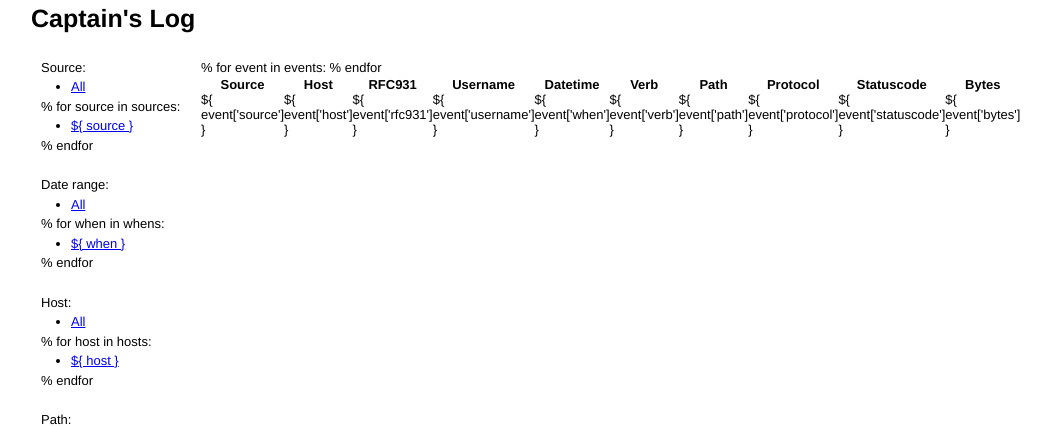
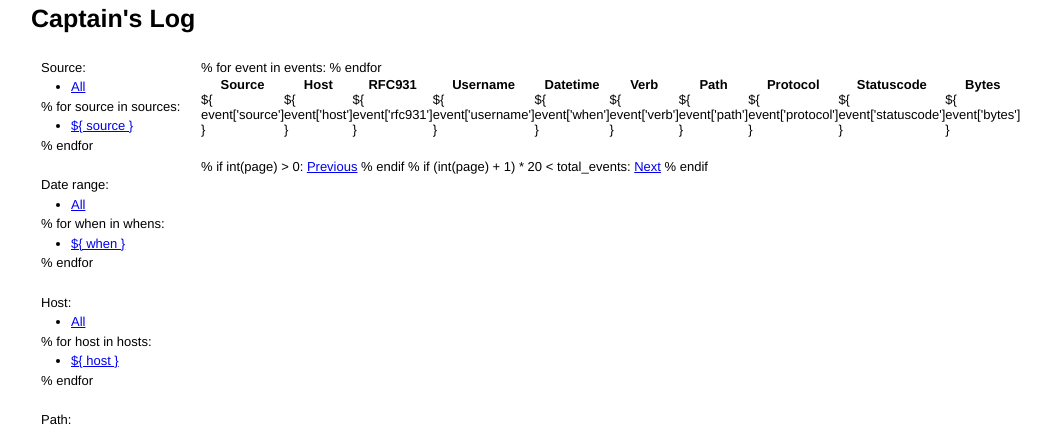
Before and after one commit to onyxfish/captainslog, a Python web app: template templates/index.html in a window 1280 px wide. Shown: the top 426 px of the page, without its empty margins (129-1180 px from the left). Run offline with Jinja, Linux system fonts and the light colour scheme; the template is opened without the code that fills it, so the values that code supplies are empty; some libraries are stand-ins or nearby versions.

Commit message:
Implemented simple paging.

```diff
--- a/server.py
+++ b/server.py
@@ -53,9 +53,10 @@
         hosts = events.distinct('host')
         paths = events.distinct('path')
         statuscodes = events.distinct('statuscode')
+        total_events = events.count()
         events = events.skip(int(page) * 20).limit(20)
 
-        print when
+        print total_events
 
         t = self.templates.get_template('index.html')
 
@@ -70,7 +71,9 @@
             selected_path=path,
             statuscodes=statuscodes,
             selected_statuscode=statuscode,
+            total_events=total_events,
             events=events,
+            page=page,
             )
 
 cherrypy.quickstart(CaptainsLog(), '/', 'cherrypy.conf')
--- a/templates/index.html
+++ b/templates/index.html
@@ -80,6 +80,13 @@
         % endfor
         </tbody>
         </table>
+
+        % if int(page) > 0:
+        <a href="javascript:update_view(${ int(page) - 1 })">Previous</a>
+        % endif
+        % if (int(page) + 1) * 20 < total_events:
+        <a href="javascript:update_view(${ int(page) + 1 })">Next</a>
+        % endif
     </div>
     </body>
 
@@ -107,12 +114,18 @@
         return false;
     }
 
-    function update_view() {
+    function update_view(page) {
+        if (!page) {
+            page = 0;
+        }
+
         params = new Array();
 
         for (var i in q) {
             params.push(i + '=' + q[i]);
         }
+
+        params.push('page=' + page)
 
         window.location.href = '?' + params.join('&')
     }
```
